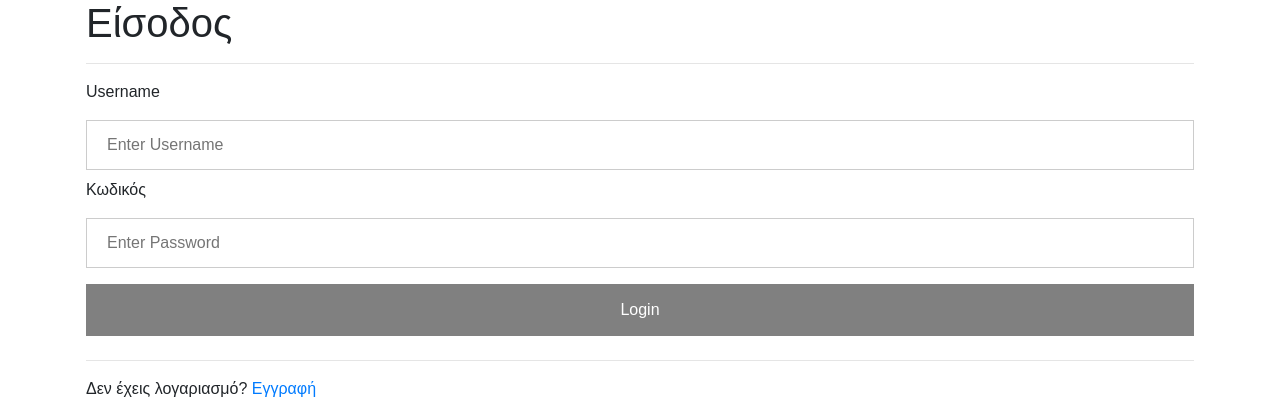
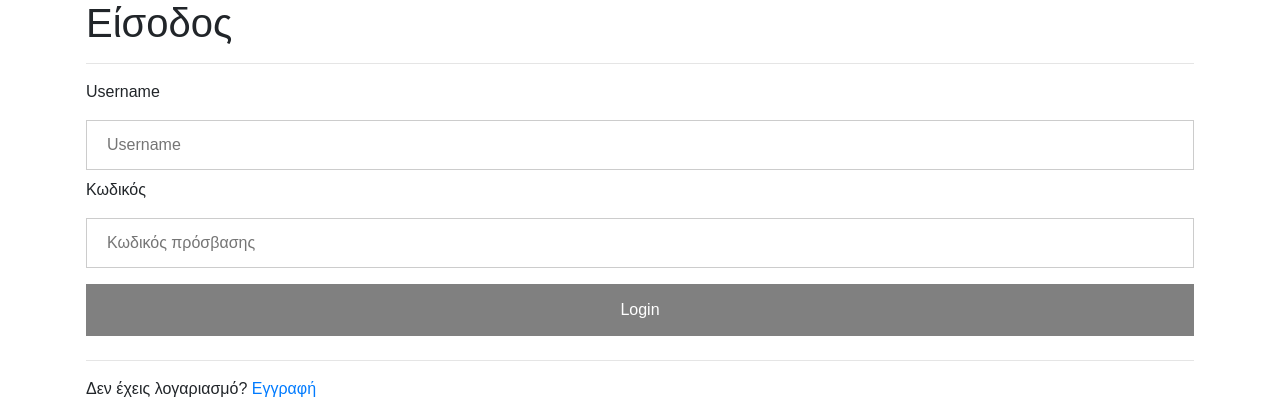
Before and after one commit to maryxan/OASA-re-design, a PHP site: page /login/login.php in a window 1280 px wide. Shown: the part 137-537 px from the top of the page. Run offline with PHP 8.4, Linux system fonts and the light colour scheme.

Commit message:
placeholder to greek

```diff
--- a/login/login.php
+++ b/login/login.php
@@ -128,10 +128,10 @@ if (isset($_POST['login_user'])) {
     <h1>Είσοδος</h1>
     <hr>
     <label>Username </label>
-    <input type="text" placeholder="Enter Username" name="username" required>
+    <input type="text" placeholder="Username" name="username" required>
 
     <label>Κωδικός</label>
-    <input type="password" placeholder="Enter Password" name="password" required>
+    <input type="password" placeholder="Κωδικός πρόσβασης" name="password" required>
 
     <button class="bat" type="submit" name="login_user">Login</button><br>
 
```
